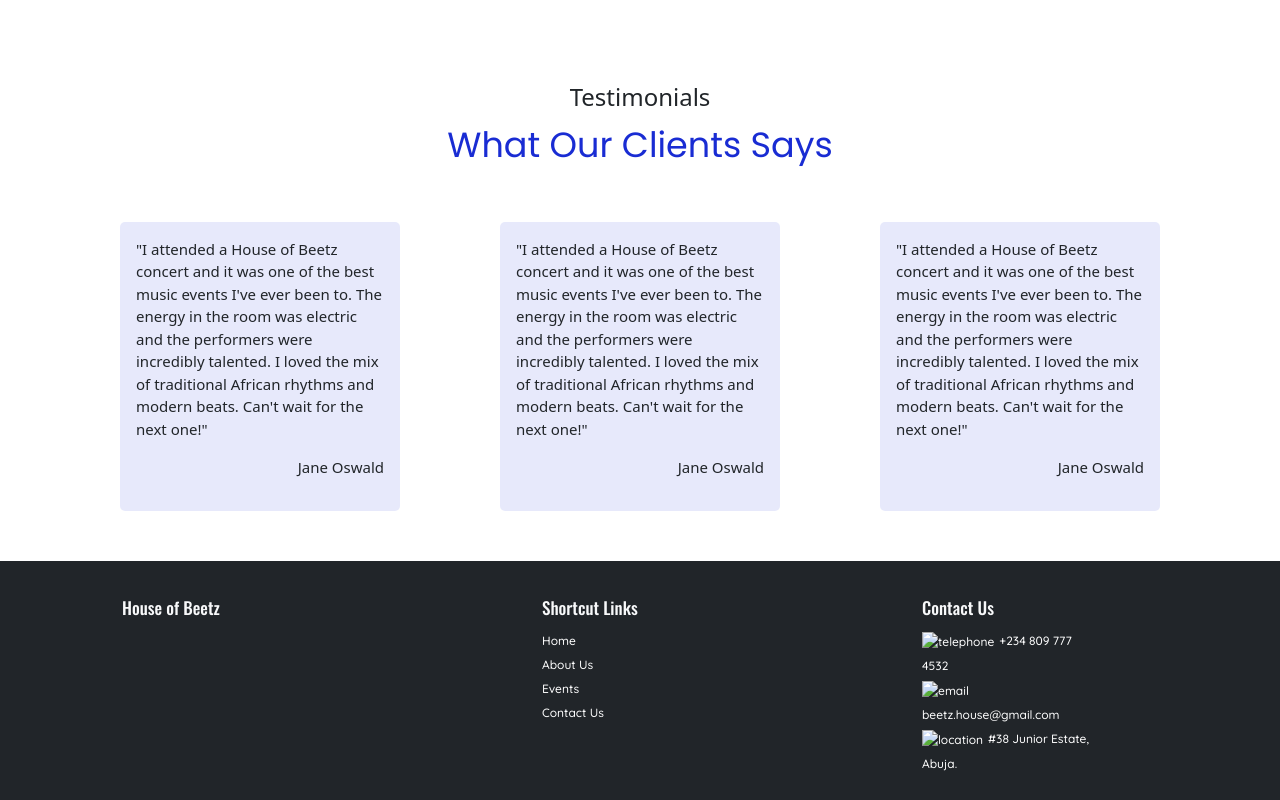
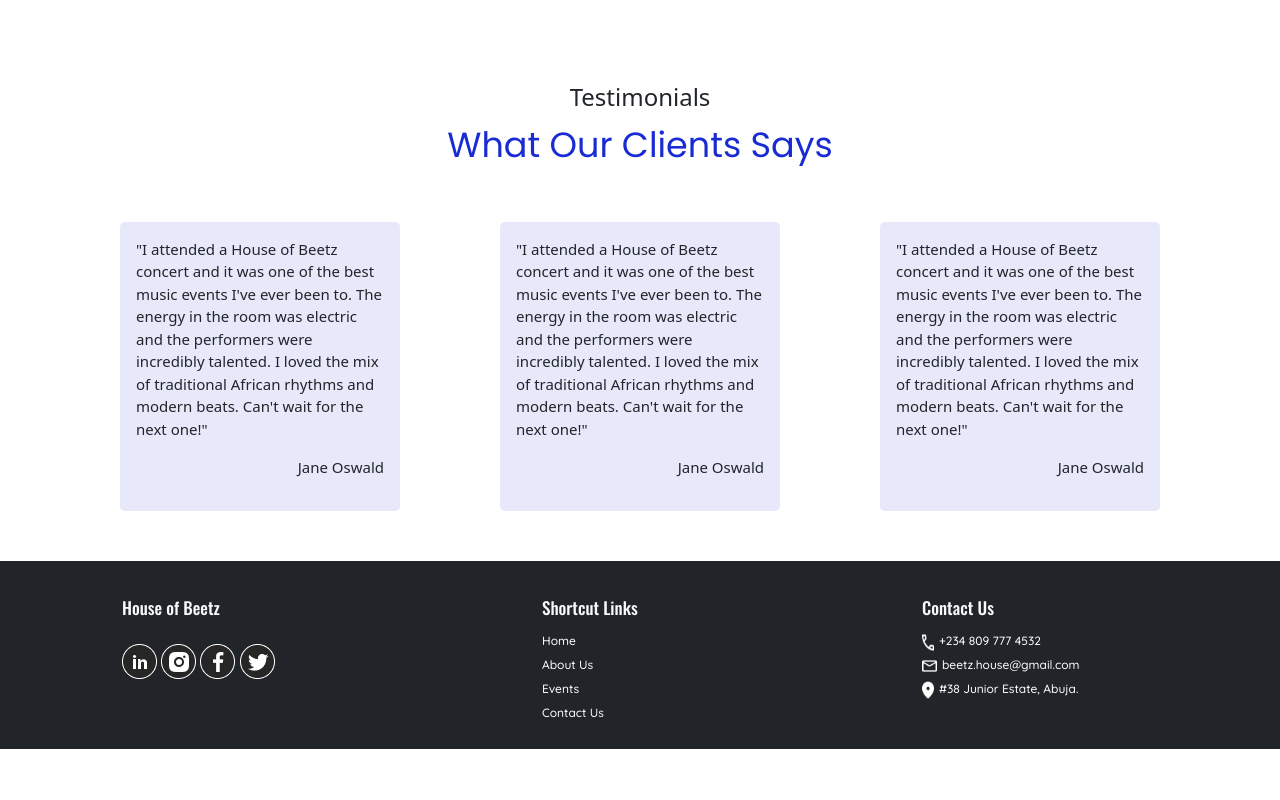
Before and after one commit to james-benn/beetz, a plain HTML site: page index.html in a window 1280 px wide. Shown: the part 3383-4183 px from the top of the page. After the commit the page ends 4132 px from the top, so only its background shows below. Drawn offline with Linux system fonts and the light colour scheme; the site is published under a folder, as on GitHub Pages, so addresses that start at the root find nothing.

Commit message:
minor fix

```diff
--- a/index.html
+++ b/index.html
@@ -251,10 +251,10 @@
                 <div class="col-lg-4 col-md-6 col-sm-12 footer-box">
                     <p class="list-heading mb-4 mt-4">House of Beetz</p>
                     <div>
-                        <a href="#"><span><img src="../assets/images/linkedin.png" alt=""></span></a>
-                        <a href="#"><span><img src="../assets/images/instagram.png" alt=""></span></a>
-                        <a href="#"><span><img src="../assets/images/facebook.png" alt=""></span></a>
-                        <a href="#"><span><img src="../assets/images/twitter.png" alt=""></span></a>
+                        <a href="#"><span><img src="assets/images/linkedin.png" alt=""></span></a>
+                        <a href="#"><span><img src="assets/images/instagram.png" alt=""></span></a>
+                        <a href="#"><span><img src="assets/images/facebook.png" alt=""></span></a>
+                        <a href="#"><span><img src="assets/images/twitter.png" alt=""></span></a>
                     </div>
                 </div>
                 <div class="col-lg-4 col-md-6 col-sm-12 footer-box2">
@@ -278,13 +278,13 @@
                     <p class="list-heading mt-4" id="contact">Contact Us</p>
                     <ul class="list-unstyled">
                         <li class="footer-list">
-                            <a href="#" class="list-id"><img src="../assets/images/tel.png" alt="telephone" class="telephone">+234 809 777 4532</a>
+                            <a href="#" class="list-id"><img src="assets/images/tel.png" alt="telephone" class="telephone">+234 809 777 4532</a>
                         </li>
                         <li class="footer-list">
-                            <a href="#" class="list-id"><img src="../assets/images/email.png" alt="email" class="email">beetz.house@gmail.com</a>
+                            <a href="#" class="list-id"><img src="assets/images/email.png" alt="email" class="email">beetz.house@gmail.com</a>
                         </li>
                         <li class="footer-list">
-                            <a href="#" class="list-id"><img src="../assets/images/location.png" alt="location" class="location">#38 Junior Estate, Abuja.</a>
+                            <a href="#" class="list-id"><img src="assets/images/location.png" alt="location" class="location">#38 Junior Estate, Abuja.</a>
                         </li>
                     </ul>
                 </div>
@@ -295,6 +295,6 @@
 
 </body>
 
-<script src="/js/beetz.js"></script>
+<script src="js/beetz.js"></script>
 
 </html>
```
